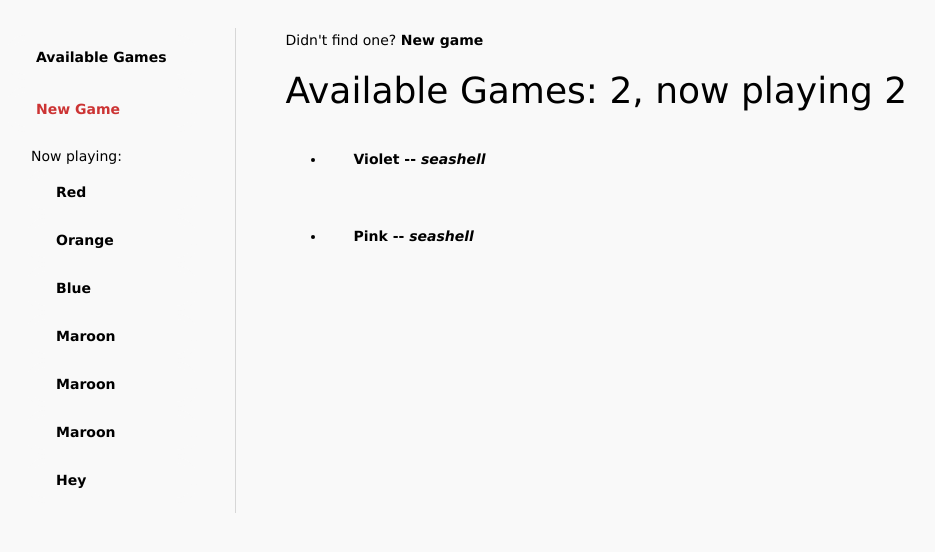
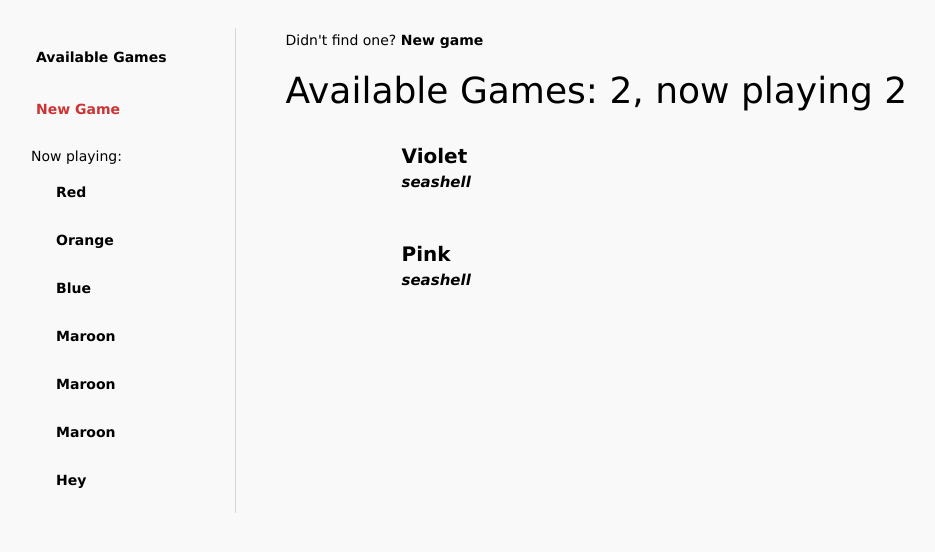
Before and after one commit to apofis96/The_777stones, a Django app: page /game/ in a window 1280 px wide. Shown: the part 59-611 px from the top of the page, without its empty margins (24-959 px from the left). Run offline with Django 3.2, Linux system fonts and the light colour scheme; a user stored in the database is signed in; data comes from the database, SQL or seed files in the repository; both versions use the stored data as it was after the commit; some libraries are stand-ins or nearby versions.

Commit message:
Список игр

```diff
--- a/game/views.py
+++ b/game/views.py
@@ -36,6 +36,8 @@ def newGame(request):
     if request.method == "POST":
         form = NewGameForm(request.POST)
         if form.is_valid():
+            request.session.modified = True
+            request.session['game'] = {}
             newGame = Game()
             newGame.gameName = request.POST.get('gameName')
             if(request.POST.get('gameType') == 'Private'):
--- a/static/css/styles.css
+++ b/static/css/styles.css
@@ -102,8 +102,37 @@ nav{
         border-style: solid;
         border-bottom-color: var(--em-color);
     }
+
+/*Available games*/
+    #availablegame-list{
+	    list-style-type: none;
+    }
+    #availablegame-list li div{
+        display: inline-block;
+    }
     .availableGame{
-	padding: 2em;
+        padding: 20px;
+        display: inline-block;
+        float: left;
+        border: var(--main-bg-color);
+    }
+    .availableGame div{
+        font-size: 20px;
+    }
+    .availableGame span{
+        font-size: 15px;
+        font-style: italic;
+    }
+    .isprivate{
+        margin: 3px;
+        display: block;
+        padding: 20px;
+        float: left;
+
+        width: 50px;
+    }
+    .isprivate img{
+        width: 30px;
     }
 /* Block aside styles*/
     #gamenav{
@@ -115,7 +144,6 @@ nav{
         border-right-color: #d7d7d7;
         border-right-style: solid;
     }
-
     #gamenav ul {
         list-style-type: none;
         padding-left: 20px;
@@ -156,6 +184,7 @@ nav{
         border-style: solid;
         border-width: thick;
     }
+
 main{
 	padding: 0;
 	float: left;
--- a/templates/game/game.html
+++ b/templates/game/game.html
@@ -5,9 +5,21 @@
         <p>Didn't find one? <a href="{% url 'New Game' %}"> New game</a></p>
 
         <h1>Available Games: {{ allgamesstats.available }}, now playing {{ allgamesstats.inProgress }}</h1>
-        <ul>
+        <ul id="availablegame-list">
         {% for game in games %}
-            <li><a href="{% url 'Join Game' %}?id={{ game.id }}"><div class="availableGame">{{ game.gameName }} -- <i>{{ game.ownerID.username }}</i></div></a></li>
+            <li>
+            {% if game.isPublic %}
+                <div class="isprivate"></div>
+            {% else %}
+                <div class="isprivate"><img src="../../static/img/private.png" /></div>
+            {% endif %}
+                <div>
+                <a class="availableGame" href="{% url 'Join Game' %}?id={{ game.id }}">
+                <div>{{ game.gameName }}</div> <br/>
+                <span>{{ game.ownerID.username }}</span>
+                </a>
+
+            </div></li>
         {% endfor %}
         </ul>
     {% else %}
```
Also changed, not shown: db.sqlite3, static/img/private.png (added). Lines whose indentation alone changed are shown as unchanged.
